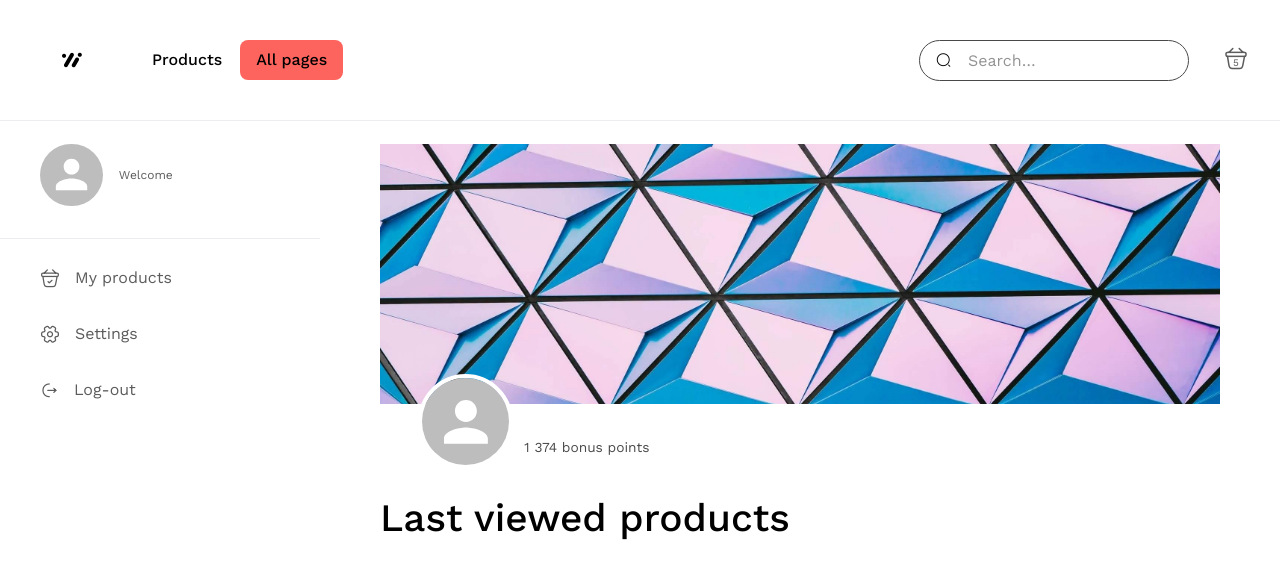
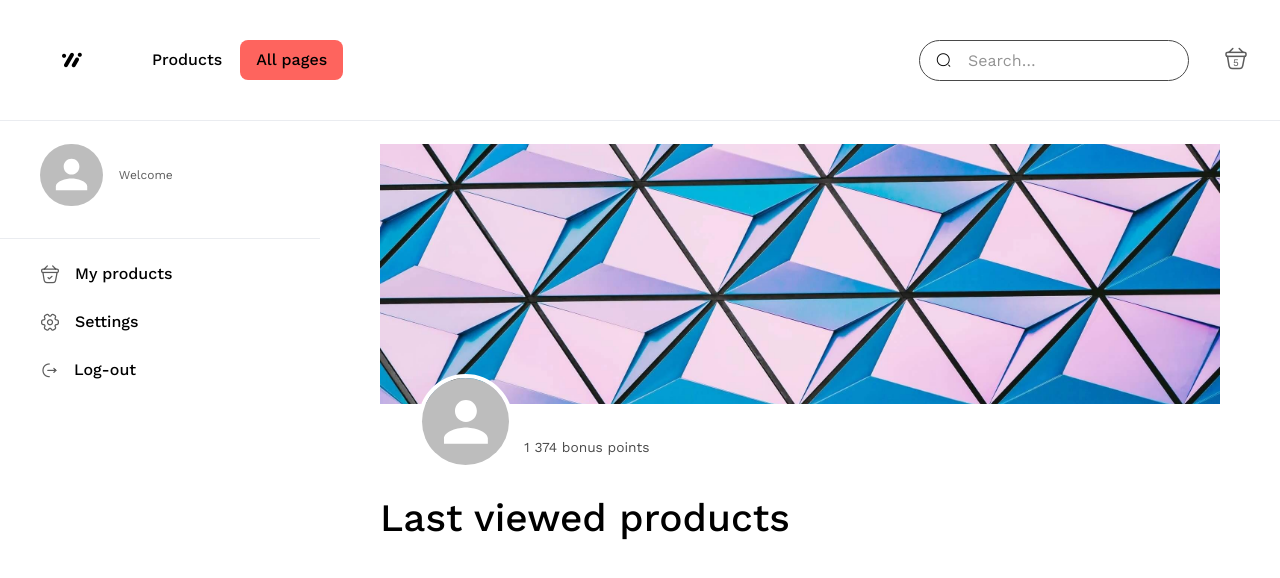
Before and after one commit to DevmianS/shoe-store-app, a Next.js app: page /profile in a window 1280 px wide. Shown: the top 578 px of the page. Built offline with nearby package versions, Linux system fonts and the light colour scheme; no server answers.

Commit message:
update list item

```diff
--- a/src/components/UI/ListItem/index.js
+++ b/src/components/UI/ListItem/index.js
@@ -1,9 +1,4 @@
-import {
-  Typography,
-  ListItem as MUItem,
-  ListItemButton,
-  ListItemText,
-} from '@mui/material';
+import {Typography, ListItem as MUItem, ListItemButton} from '@mui/material';
 
 export default function ListItem({name, icon, onClick}) {
   const styles = {
@@ -12,8 +7,9 @@ export default function ListItem({name, icon, onClick}) {
       display: 'flex',
       alignItems: 'center',
       fontWeight: 500,
+      color: '#000',
       paddingLeft: '40px',
-      '& i': {fontSize: '20px', marginRight: '15px'},
+      '& i': {fontSize: '20px', marginRight: '15px', color: 'text.secondary'},
     },
     name: {
       display: 'flex',
@@ -27,7 +23,9 @@ export default function ListItem({name, icon, onClick}) {
     <MUItem disablePadding sx={styles.item}>
       <ListItemButton sx={styles.button} onClick={onClick}>
         <Typography component="i" className={`icon-${icon}`} />
-        <ListItemText sx={styles.name}>{name}</ListItemText>
+        <Typography component="span" sx={styles.name}>
+          {name}
+        </Typography>
       </ListItemButton>
     </MUItem>
   );
```
